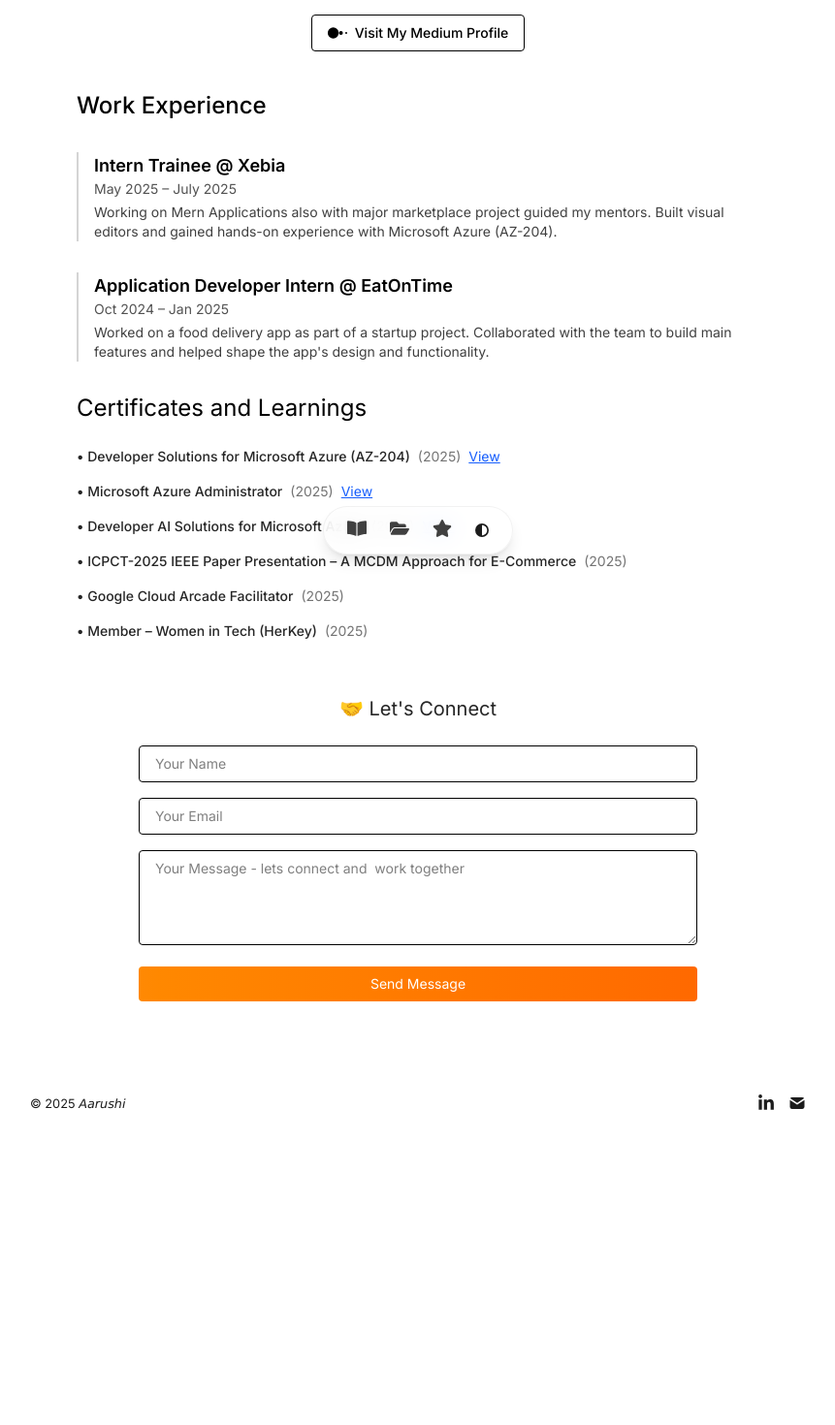
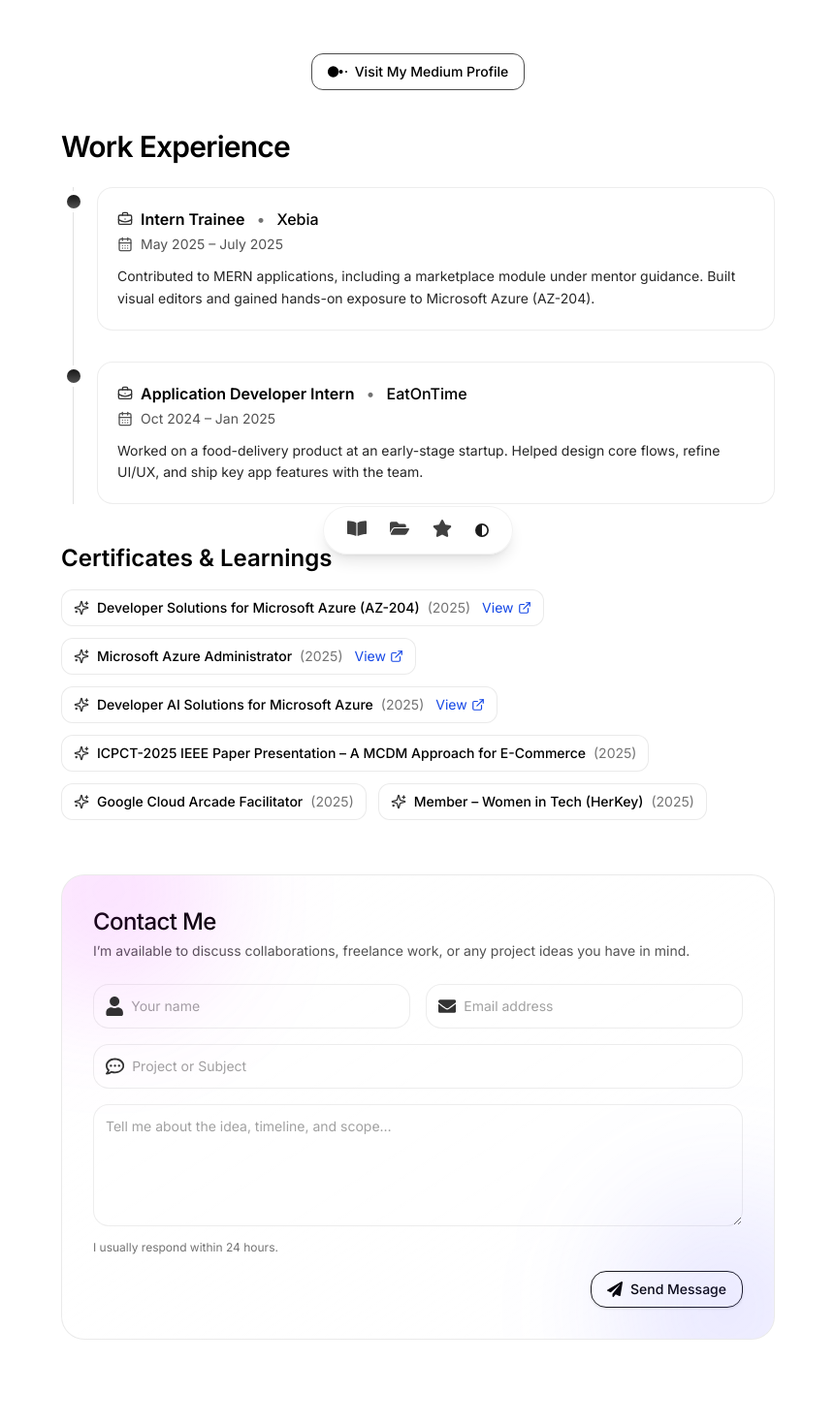
Before and after one commit to AarushiDaksh/aarushi-portfolio, a Next.js app: page /medium in a window 1280 px wide. Shown: the part 200-1670 px from the top of the page at 97% size, without its empty margins (209-1070 px from the left). Before the commit the page ends 1396 px from the top, so only its background shows below. Built offline with nearby package versions, Linux system fonts and the light colour scheme.

Commit message:
projects

```diff
--- a/app/api/contact/route.ts
+++ b/app/api/contact/route.ts
@@ -1,12 +1,19 @@
+import { NextResponse } from "next/server";
 import nodemailer from "nodemailer";
+
+export const runtime = "nodejs"; // important: nodemailer needs Node.js, not Edge
 
 export async function POST(req: Request) {
   try {
-    const { name, email, message } = await req.json();
+    const { name, email, subject, message } = await req.json();
 
     if (!name || !email || !message) {
-      return Response.json({ success: false, error: "Missing fields" });
+      return NextResponse.json(
+        { success: false, error: "Missing fields" },
+        { status: 400 }
+      );
     }
+
 
     const transporter = nodemailer.createTransport({
       service: "gmail",
@@ -16,18 +23,35 @@
       },
     });
 
-    const mailOptions = {
-      from: `"${name}" <${email}>`,
-      to: process.env.EMAIL_USER,
-      subject: "New message from portfolio",
-      text: message,
-    };
+    const to = process.env.MAIL_TO || process.env.EMAIL_USER!;
+    const mail = await transporter.sendMail({
+      // use your domain as sender to avoid DMARC issues
+      from: `"Portfolio Contact" <${process.env.EMAIL_USER}>`,
+      replyTo: `${name} <${email}>`,
+      to,
+      subject: `New message from portfolio${subject ? `: ${subject}` : ""}`,
+      text: [
+        `From: ${name} <${email}>`,
+        subject ? `Subject: ${subject}` : "",
+        "",
+        message,
+      ]
+        .filter(Boolean)
+        .join("\n"),
+      html: `
+        <h2>New Portfolio Message</h2>
+        <p><b>From:</b> ${name} &lt;${email}&gt;</p>
+        ${subject ? `<p><b>Subject:</b> ${subject}</p>` : ""}
+        <p style="white-space:pre-wrap">${message}</p>
+      `,
+    });
 
-    const info = await transporter.sendMail(mailOptions);
-
-    return Response.json({ success: true, info });
+    return NextResponse.json({ success: true, id: mail.messageId });
   } catch (error: any) {
     console.error("Mail send failed:", error);
-    return Response.json({ success: false, error: error.message });
+    return NextResponse.json(
+      { success: false, error: error?.message ?? "Unknown error" },
+      { status: 500 }
+    );
   }
 }
--- /dev/null
+++ b/app/components/RockContactForm.tsx
@@ -0,0 +1,112 @@
+'use client';
+
+import { useState } from "react";
+import { FaUser, FaEnvelope, FaRegCommentDots, FaPaperPlane } from "react-icons/fa";
+
+export default function RockContactForm() {
+  const [loading, setLoading] = useState(false);
+  const [msg, setMsg] = useState<{type:"ok"|"err"; text:string} | null>(null);
+
+  async function onSubmit(e: React.FormEvent<HTMLFormElement>) {
+    e.preventDefault();
+
+
+    const form = e.currentTarget as HTMLFormElement;
+
+    setLoading(true);
+    setMsg(null);
+
+    // Build payload
+    const fd = new FormData(form);
+    const payload = {
+      name: String(fd.get("name") || ""),
+      email: String(fd.get("email") || ""),
+      subject: String(fd.get("subject") || ""),
+      message: String(fd.get("message") || ""),
+    };
+
+    try {
+      const res = await fetch("/api/contact", {
+        method: "POST",
+        headers: { "Content-Type": "application/json" },
+        body: JSON.stringify(payload),
+      });
+      const data = await res.json();
+
+      if (!res.ok || !data?.success) {
+        throw new Error(data?.error || "Failed to send message.");
+      }
+
+
+      form.reset();
+      setMsg({ type: "ok", text: "Thanks! Your message has been sent." });
+    } catch (err: any) {
+      setMsg({ type: "err", text: err?.message || "Something went wrong." });
+    } finally {
+      setLoading(false);
+    }
+  }
+
+  return (
+    <div
+      className="
+        relative overflow-hidden rounded-3xl border
+        border-neutral-200/80 dark:border-neutral-800/80
+        bg-gradient-to-br from-white/80 via-white/60 to-white/80
+        dark:from-black/40 dark:via-black/30 dark:to-black/40
+        backdrop-blur-md p-6 sm:p-8
+      "
+    >
+      {/* Subtle stage lights */}
+      <div className="pointer-events-none absolute -top-24 -left-16 h-56 w-56 rounded-full bg-fuchsia-500/15 blur-3xl" />
+      <div className="pointer-events-none absolute -bottom-20 -right-16 h-56 w-56 rounded-full bg-indigo-500/15 blur-3xl" />
+
+<div className="mb-6">
+  <h3 className="text-2xl font-semibold tracking-tight text-black dark:text-white">
+    Contact Me
+  </h3>
+  <p className="mt-1 text-sm text-neutral-600 dark:text-neutral-400">
+    I’m available to discuss collaborations, freelance work, or any project ideas you have in mind.
+  </p>
+</div>
+
+
+
+       <form className="grid grid-cols-1 gap-4 sm:grid-cols-2" onSubmit={onSubmit}>
+        <label className="group col-span-1 flex items-center gap-2 rounded-2xl border border-neutral-200/70 dark:border-neutral-800/70 bg-white/70 dark:bg-neutral-900/40 px-3 py-3 focus-within:ring-2 focus-within:ring-indigo-500/60">
+          <FaUser className="h-5 w-5 opacity-80" />
+          <input name="name" required placeholder="Your name" className="w-full bg-transparent text-sm outline-none placeholder:text-neutral-400" />
+        </label>
+
+        <label className="group col-span-1 flex items-center gap-2 rounded-2xl border border-neutral-200/70 dark:border-neutral-800/70 bg-white/70 dark:bg-neutral-900/40 px-3 py-3 focus-within:ring-2 focus-within:ring-indigo-500/60">
+          <FaEnvelope className="h-5 w-5 opacity-80" />
+          <input type="email" name="email" required placeholder="Email address" className="w-full bg-transparent text-sm outline-none placeholder:text-neutral-400" />
+        </label>
+
+        <label className="group col-span-1 sm:col-span-2 flex items-center gap-2 rounded-2xl border border-neutral-200/70 dark:border-neutral-800/70 bg-white/70 dark:bg-neutral-900/40 px-3 py-3 focus-within:ring-2 focus-within:ring-indigo-500/60">
+          <FaRegCommentDots className="h-5 w-5 opacity-80" />
+          <input name="subject" placeholder="Project or Subject" className="w-full bg-transparent text-sm outline-none placeholder:text-neutral-400" />
+        </label>
+
+        <div className="col-span-1 sm:col-span-2">
+          <textarea name="message" required rows={5} placeholder="Tell me about the idea, timeline, and scope…" className="w-full rounded-2xl border border-neutral-200/70 dark:border-neutral-800/70 bg-white/70 dark:bg-neutral-900/40 px-3 py-3 text-sm outline-none placeholder:text-neutral-400 focus:ring-2 focus:ring-indigo-500/60" />
+          <p className="mt-2 text-xs text-neutral-500">I usually respond within 24 hours.</p>
+        </div>
+
+        <div className="col-span-1 sm:col-span-2 flex items-center justify-between">
+          <div aria-live="polite" className="text-xs">
+            {msg && (
+              <span className={msg.type === "ok" ? "text-green-600" : "text-red-600"}>
+                {msg.text}
+              </span>
+            )}
+          </div>
+          <button type="submit" disabled={loading} className="inline-flex items-center gap-2 rounded-2xl border border-neutral-900 dark:border-white px-4 py-2 text-sm font-medium transition-all hover:-translate-y-0.5 hover:bg-neutral-900 hover:text-white dark:hover:bg-white dark:hover:text-black disabled:cursor-not-allowed disabled:opacity-60 shadow-sm">
+            <FaPaperPlane className="h-4 w-4" />
+            {loading ? "Sending…" : "Send Message"}
+          </button>
+        </div>
+      </form>
+    </div>
+  );
+}
--- a/app/highlights/page.tsx
+++ b/app/highlights/page.tsx
@@ -30,6 +30,7 @@
         images={[
           { src: "/photos/19.jpg", alt: "B" },
            { src: "/photos/6.jpg", alt: "B" },
+           { src: "/photos/Xebia.png", alt: "B" },
         ]}
       />
 
--- a/app/medium/page.tsx
+++ b/app/medium/page.tsx
@@ -1,12 +1,15 @@
+'use client';
 
 import Link from "next/link";
-import ContactForm from "app/components/contactFrorm";
+// switched from lucide-react to react-icons (lucide set)
+import {
+  LuSparkles as Sparkles,
+  LuCalendarDays as CalendarDays,
+  LuBriefcaseBusiness as BriefcaseBusiness,
+  LuExternalLink as ExternalLink,
+} from "react-icons/lu";
+import  RockContactForm from "../components/RockContactForm";
 
-
-export const metadata = {
-  title: "Experience",
-  description: "Aarushi's Job & Internship Timeline",
-};
 
 const experiences = [
   {
@@ -14,13 +17,14 @@
     role: "Intern Trainee",
     duration: "May 2025 – July 2025",
     description:
-      "Working on Mern Applications also with major marketplace project guided my mentors. Built visual editors and gained hands-on experience with Microsoft Azure (AZ-204).",
+      "Contributed to MERN applications, including a marketplace module under mentor guidance. Built visual editors and gained hands-on exposure to Microsoft Azure (AZ-204).",
   },
   {
     company: "EatOnTime",
     role: "Application Developer Intern",
     duration: "Oct 2024 – Jan 2025",
-   description:"Worked on a food delivery app as part of a startup project. Collaborated with the team to build main features and helped shape the app's design and functionality.",
+    description:
+      "Worked on a food-delivery product at an early-stage startup. Helped design core flows, refine UI/UX, and ship key app features with the team.",
   },
 ];
 
@@ -28,117 +32,117 @@
   {
     title: "Developer Solutions for Microsoft Azure (AZ-204)",
     year: 2025,
-    link: "https://learn.microsoft.com/api/achievements/share/en-us/AarushiDaksh-3115/W24BWLZN?sharingId=5832313FE374D7BA",
+    link:
+      "https://learn.microsoft.com/api/achievements/share/en-us/AarushiDaksh-3115/W24BWLZN?sharingId=5832313FE374D7BA",
   },
   {
     title: "Microsoft Azure Administrator",
     year: 2025,
-    link: "https://learn.microsoft.com/api/achievements/share/en-us/AarushiDaksh-3115/8ZBG46GW?sharingId=5832313FE374D7BA",
+    link:
+      "https://learn.microsoft.com/api/achievements/share/en-us/AarushiDaksh-3115/8ZBG46GW?sharingId=5832313FE374D7BA",
   },
   {
     title: "Developer AI Solutions for Microsoft Azure",
     year: 2025,
-    link: "https://learn.microsoft.com/api/achievements/share/en-us/AarushiDaksh-3115/NVJXYCZF?sharingId=5832313FE374D7BA",
+    link:
+      "https://learn.microsoft.com/api/achievements/share/en-us/AarushiDaksh-3115/NVJXYCZF?sharingId=5832313FE374D7BA",
   },
-  {
-    title: "ICPCT-2025 IEEE Paper Presentation – A MCDM Approach for E-Commerce",
-    year: 2025,
-  },
-  {
-    title: "Google Cloud Arcade Facilitator",
-    year: 2025,
-  },
-  {
-    title: "Member – Women in Tech (HerKey)",
-    year: 2025,
-  },
+  { title: "ICPCT-2025 IEEE Paper Presentation – A MCDM Approach for E-Commerce", year: 2025 },
+  { title: "Google Cloud Arcade Facilitator", year: 2025 },
+  { title: "Member – Women in Tech (HerKey)", year: 2025 },
 ];
 
-
-
-
-
-export default function BlogPosts() {
+export default function ExperiencePage() {
   return (
-    <section className="max-w-3xl px-4 sm:px-8  mx-auto">
-       <div className="mb-10 text-center">
+    <section className="mx-auto max-w-4xl px-4 sm:px-6 lg:px-8 py-10">
+      {/* Header CTA */}
+      <div className="mb-10 flex items-center justify-center">
         <a
           href="https://medium.com/@aarushi312004"
           target="_blank"
           rel="noopener noreferrer"
-      className="inline-flex items-center gap-2 text-sm font-medium px-4 py-2 border border-black dark:border-white rounded hover:bg-black hover:text-white dark:hover:bg-white dark:hover:text-black transition-colors"
+          className="inline-flex items-center gap-2 rounded-xl border border-black/70 dark:border-white/70 px-4 py-2 text-sm font-medium transition-colors hover:bg-black hover:text-white dark:hover:bg-white dark:hover:text-black"
         >
           {/* Medium Icon */}
           <svg
             xmlns="http://www.w3.org/2000/svg"
             viewBox="0 0 1043.63 592.71"
-        className="w-5 h-5 fill-current"
+            className="h-5 w-5 fill-current"
+            aria-hidden
           >
             <path d="M588.67 296.59a296.59 296.59 0 1 1-593.18 0 296.59 296.59 0 0 1 593.18 0ZM812.5 296.59a105.07 105.07 0 1 1-210.14 0 105.07 105.07 0 0 1 210.14 0Zm231.13 0a52.54 52.54 0 1 1-105.08 0 52.54 52.54 0 0 1 105.08 0Z" />
           </svg>
           Visit My Medium Profile
         </a>
       </div>
-      <h1 className="mb-8 text-2xl font-medium">Work Experience</h1>
 
-      <ul className="space-y-8">
-        {experiences.map((exp, index) => (
-          <li key={index} className="border-l-2 border-neutral-300 pl-4">
-            <h2 className="text-lg font-semibold text-black dark:text-white">
-              {exp.role} @ {exp.company}
-            </h2>
-            <p className="text-sm text-neutral-600 dark:text-neutral-400">
-              {exp.duration}
-            </p>
-            <p className="text-sm mt-1 text-neutral-700 dark:text-neutral-300">
+      {/* Work Experience */}
+      <h1 className="mb-6 text-3xl font-semibold tracking-tight text-black dark:text-white">
+        Work Experience
+      </h1>
+
+      <ol className="relative ml-3 space-y-8 border-l border-neutral-300/70 dark:border-neutral-700/70">
+        {experiences.map((exp, i) => (
+          <li key={i} className="pl-6">
+            {/* Node dot */}
+            <span className="absolute -left-[7px] mt-2 h-3.5 w-3.5 rounded-full bg-gradient-to-b from-neutral-900 to-neutral-600 dark:from-white dark:to-neutral-300 ring-4 ring-white dark:ring-black" />
+            <div className="rounded-2xl border border-neutral-200/70 dark:border-neutral-800/70 bg-white/70 dark:bg-black/40 backdrop-blur-sm p-5 transition-shadow hover:shadow-lg">
+              <div className="flex flex-wrap items-center gap-x-3 gap-y-1">
+                <div className="inline-flex items-center gap-2 text-base font-semibold">
+                  <BriefcaseBusiness className="h-4 w-4 opacity-80" />
+                  {exp.role}
+                </div>
+                <span className="text-neutral-500">•</span>
+                <div className="text-base font-medium">{exp.company}</div>
+              </div>
+
+              <div className="mt-1 flex items-center gap-2 text-sm text-neutral-600 dark:text-neutral-400">
+                <CalendarDays className="h-4 w-4" />
+                <span>{exp.duration}</span>
+              </div>
+
+              <p className="mt-3 text-sm leading-relaxed text-neutral-800 dark:text-neutral-200">
                 {exp.description}
               </p>
+            </div>
           </li>
         ))}
-      </ul>
+      </ol>
 
-      <h2 className=" mt-8 mb-6 text-2xl  text-black dark:text-white">Certificates and Learnings</h2>
-      <ul className="space-y-4">
-        {certificates.map((cert, index) => (
-          <li key={index} className="text-sm text-neutral-800 dark:text-neutral-200">
-            <span className="font-medium">• {cert.title}</span>
-            {cert.year && <span className="ml-2 text-neutral-500">({cert.year})</span>}
+      {/* Certificates */}
+      <h2 className="mt-10 mb-4 text-2xl font-semibold text-black dark:text-white">
+        Certificates & Learnings
+      </h2>
+
+      <ul className="flex flex-wrap gap-3">
+        {certificates.map((cert, i) => (
+          <li
+            key={i}
+            className="group inline-flex items-center gap-2 rounded-xl border border-neutral-200/80 dark:border-neutral-800/80 bg-white/70 dark:bg-black/40 backdrop-blur-sm px-3 py-2 text-sm"
+          >
+            <Sparkles className="h-4 w-4 opacity-80" />
+            <span className="font-medium">{cert.title}</span>
+            {cert.year && (
+              <span className="text-neutral-500 dark:text-neutral-400">({cert.year})</span>
+            )}
             {cert.link && (
-              <Link
+              <a
                 href={cert.link}
                 target="_blank"
                 rel="noopener noreferrer"
-                className="ml-2 text-blue-600 underline dark:text-blue-400"
+                className="inline-flex items-center gap-1 text-blue-700 dark:text-blue-400 hover:underline ml-1"
               >
-                View
-              </Link>
+                View <ExternalLink className="h-3.5 w-3.5" />
+              </a>
             )}
           </li>
         ))}
       </ul>
 
-       <ContactForm />
-
-      {/* <div className="mt-10 flex justify-center gap-4">
-        <a
-          href="https://drive.google.com/file/d/1a3S8XO-hWdEBGD8Lo8gv_kPRd8XYdshT/view?usp=sharing"
-          target="_blank"
-          rel="noopener noreferrer"
-          className="inline-block text-sm font-medium px-4 py-2 border border-black dark:border-white rounded hover:bg-black hover:text-white dark:hover:bg-white dark:hover:text-black transition-colors"
-        >
-          📄 View My Resume
-        </a>
-        <a
-          href="https://leetcode.com/u/aarushidaksh05/"
-          target="_blank"
-          rel="noopener noreferrer"
-          className="inline-block text-sm font-medium px-4 py-2 border border-black dark:border-white rounded hover:bg-black hover:text-white dark:hover:bg-white dark:hover:text-black transition-colors"
-        >
-          🧠 LeetCode Profile
-        </a>
-      </div> */}
-
-
+      {/* Contact (Rock, but tasteful) */}
+      <div className="mt-14">
+        <RockContactForm />
+      </div>
     </section>
   );
 }
--- a/app/page.tsx
+++ b/app/page.tsx
@@ -2,8 +2,8 @@
 import { socialLinks } from "./lib/config";
 import "./globals.css";
 import PlasmaWave from "./components/PlasmaWave";
-import RetroGrid from "./components/RetroGrid"; // ⬅️ NEW
-import Header from "./components/Header"; // Adjust path if needed
+import RetroGrid from "./components/RetroGrid";
+import Header from "./components/Header";
 import { Navbar } from "./components/nav";
 import BestWorks from "./components/BestWork";
 import RockCard from "./components/RockCard";
@@ -27,7 +27,7 @@
             />
           </div> */}
         </a>
-       <div className= "p-4">
+       <div className= "">
         <h2 className="mb-6 text-xl font-medium">About</h2>
         <div className="prose prose-neutral dark:prose-invert">
                 <p className="text-sm text-neutral-700 dark:text-neutral-300 leading-relaxed">
```
Also changed, not shown: public/photos/Xebia.png (added). Lines whose indentation alone changed are shown as unchanged.
